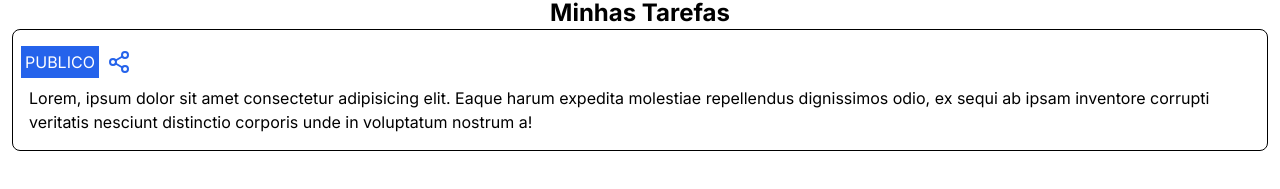
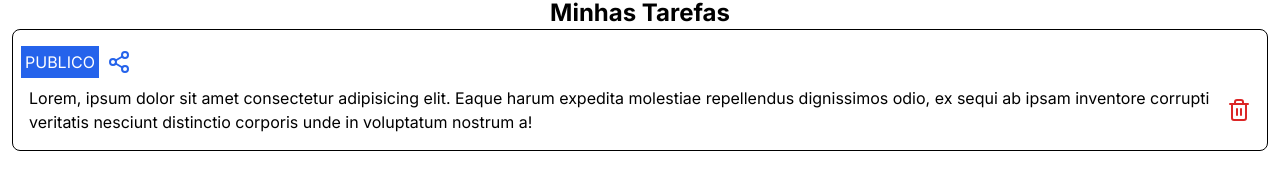
Before and after one commit to igorsantos13/tasksplus, a Next.js app: page /dashboard in a window 1280 px wide. Shown: the part 415-604 px from the top of the page. Built offline with nearby package versions, Linux system fonts and the light colour scheme; no server answers; sample sign-in values are in the browser's storage.

Commit message:
feat: dashboard layout upgrade

```diff
--- a/app/(routes)/dashboard/page.tsx
+++ b/app/(routes)/dashboard/page.tsx
@@ -69,13 +69,16 @@ export default async function Dashboard() {
                 <Share2 className="text-blue-600" />
               </button>
             </div>
-            <div className="p-2">
+            <div className="p-2 flex flex-row items-center justify-center">
               <p>
                 Lorem, ipsum dolor sit amet consectetur adipisicing elit. Eaque
                 harum expedita molestiae repellendus dignissimos odio, ex sequi
                 ab ipsam inventore corrupti veritatis nesciunt distinctio
                 corporis unde in voluptatum nostrum a!
               </p>
+              <button>
+                <Trash2 className="text-red-600" />
+              </button>
             </div>
           </article>
         </section>
--- a/package.json
+++ b/package.json
@@ -9,6 +9,7 @@
     "lint": "next lint"
   },
   "dependencies": {
+    "firebase": "^10.9.0",
     "lucide-react": "^0.359.0",
     "next": "14.1.2",
     "next-auth": "^4.24.7",
```
Also changed, not shown: 1 other file (tests, documents, lock files or other folders).
